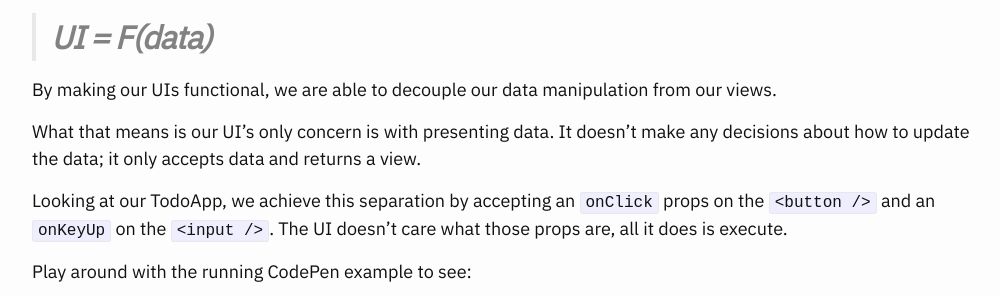
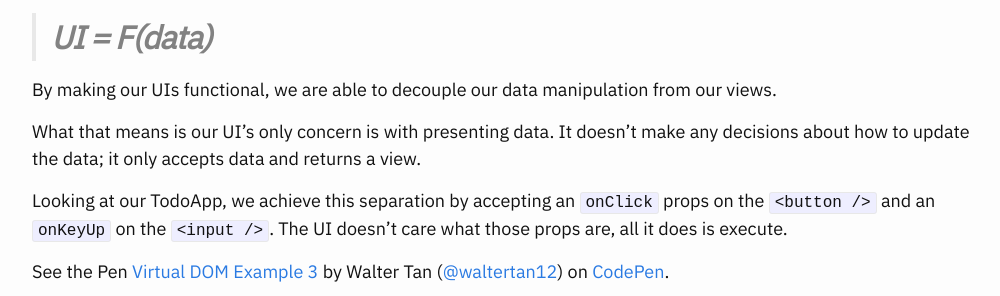
Before and after one commit to waltertan12/blog, a Jekyll site: the page built from _posts/2018-05-07-how-to-frontend-rendering-the-virtual-dom.md, in a window 1280 px wide and 900 px high, scrolled down 8499 px, cut to the strip 0-296 px from the top of the window. Shown: the whole strip, without its empty margins (138-1138 px from the left). Built offline with Jekyll 4.4.1, drawn with Linux system fonts in a browser that asks for light colours.

Commit message:
Remove leading sentence

```diff
--- a/_posts/2018-05-07-how-to-frontend-rendering-the-virtual-dom.md
+++ b/_posts/2018-05-07-how-to-frontend-rendering-the-virtual-dom.md
@@ -341,8 +341,6 @@ What that means is our UI's only concern is with presenting data. It doesn't mak
 
 Looking at our TodoApp, we achieve this separation by accepting an `onClick` props on the `<button />` and an `onKeyUp` on the `<input />`. The UI doesn't care what those props are, all it does is execute.
 
-Play around with the running CodePen example to see:
-
 <p data-height="450" data-theme-id="0" data-slug-hash="qYjazN" data-default-tab="js,result" data-user="waltertan12" data-embed-version="2" data-pen-title="Virtual DOM Example 3" data-editable="true" class="codepen">See the Pen <a href="https://codepen.io/waltertan12/pen/qYjazN/">Virtual DOM Example 3</a> by Walter Tan (<a href="https://codepen.io/waltertan12">@waltertan12</a>) on <a href="https://codepen.io">CodePen</a>.</p>
 <script async src="https://static.codepen.io/assets/embed/ei.js"></script>
 
```
